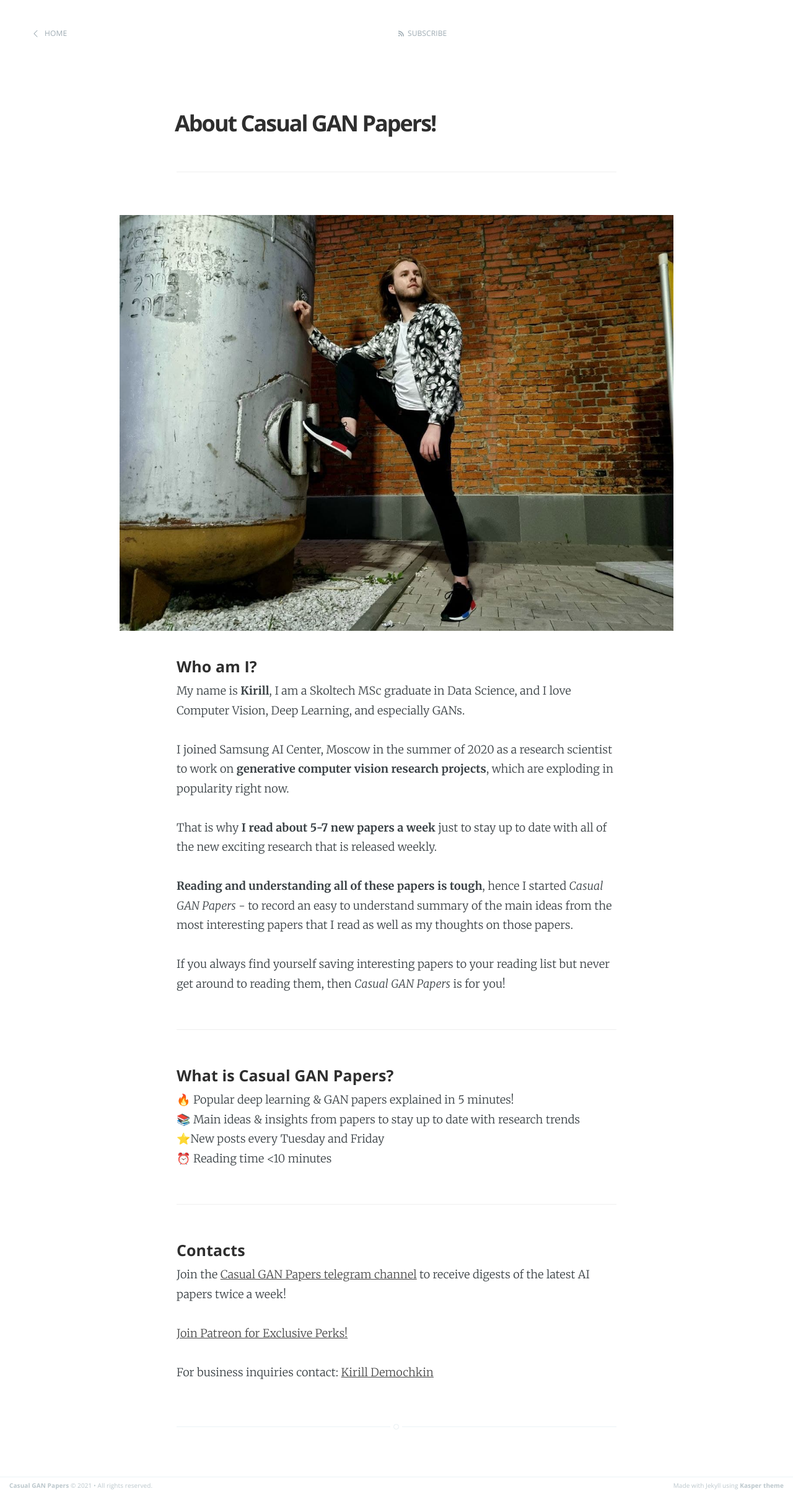
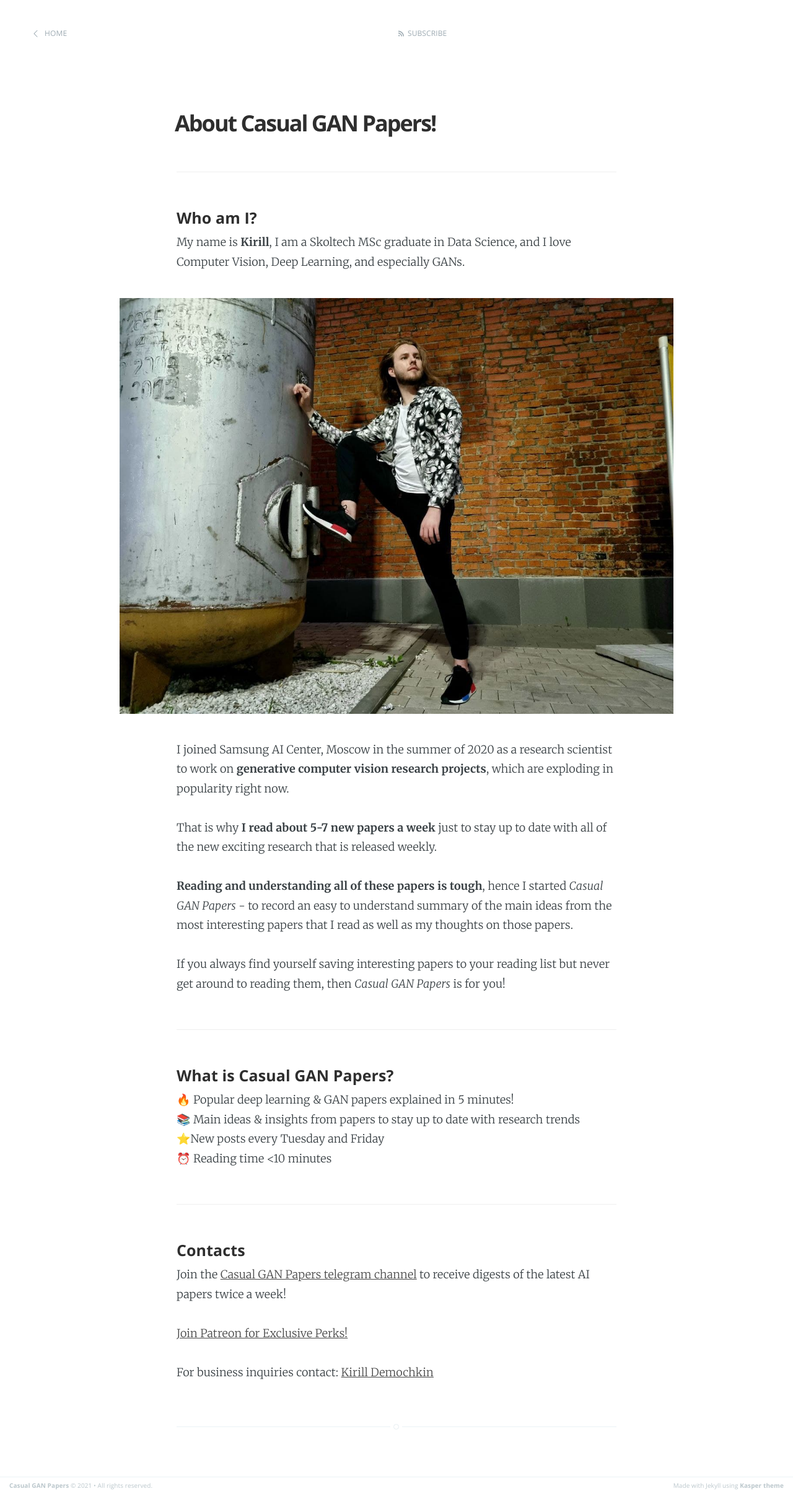
Before and after one commit to KirillDemochkin/kirilldemochkin.github.io, a Jekyll site: the page built from about.md, in a window 1280 px wide. Shown: the whole page at 62% size. Built offline with Jekyll 4.4.1, drawn with Linux system fonts in a browser that asks for light colours; our own code applies the rules of GitHub Pages for plain Markdown files; comment, search, counter and statistics services are not loaded.

Commit message:
Update about.md

```diff
--- a/about.md
+++ b/about.md
@@ -6,11 +6,11 @@ description: "Popular AI papers explained in 5 minutes or less"
 
 ***
 
-![Kirill](/assets/images/kirill.jpg)
-
 #### Who am I?
 
 My name is **Kirill**, I am a Skoltech MSc graduate in Data Science, and I love Computer Vision, Deep Learning, and especially GANs.
+
+![Kirill](/assets/images/kirill.jpg)
 
 I joined Samsung AI Center, Moscow in the summer of 2020 as a research scientist to work on **generative computer vision research projects**, which are exploding in popularity right now.
 
```
